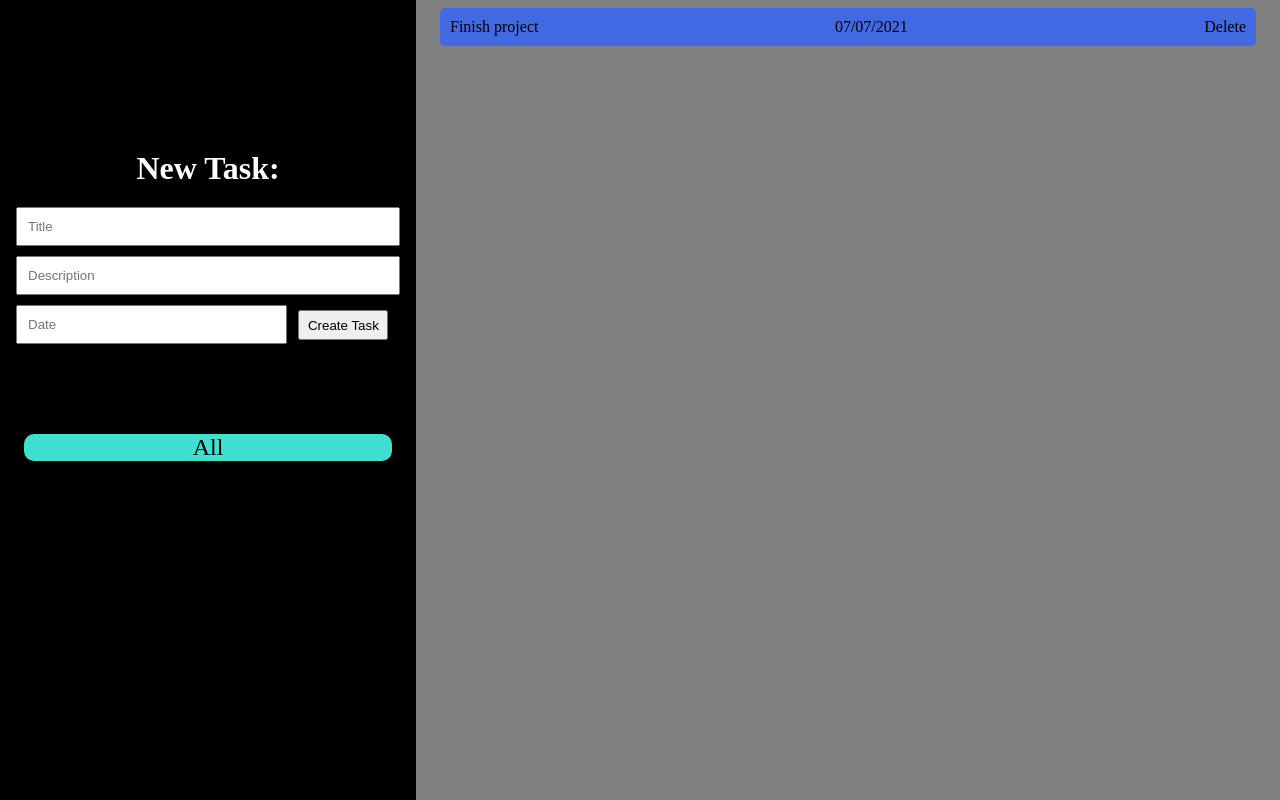
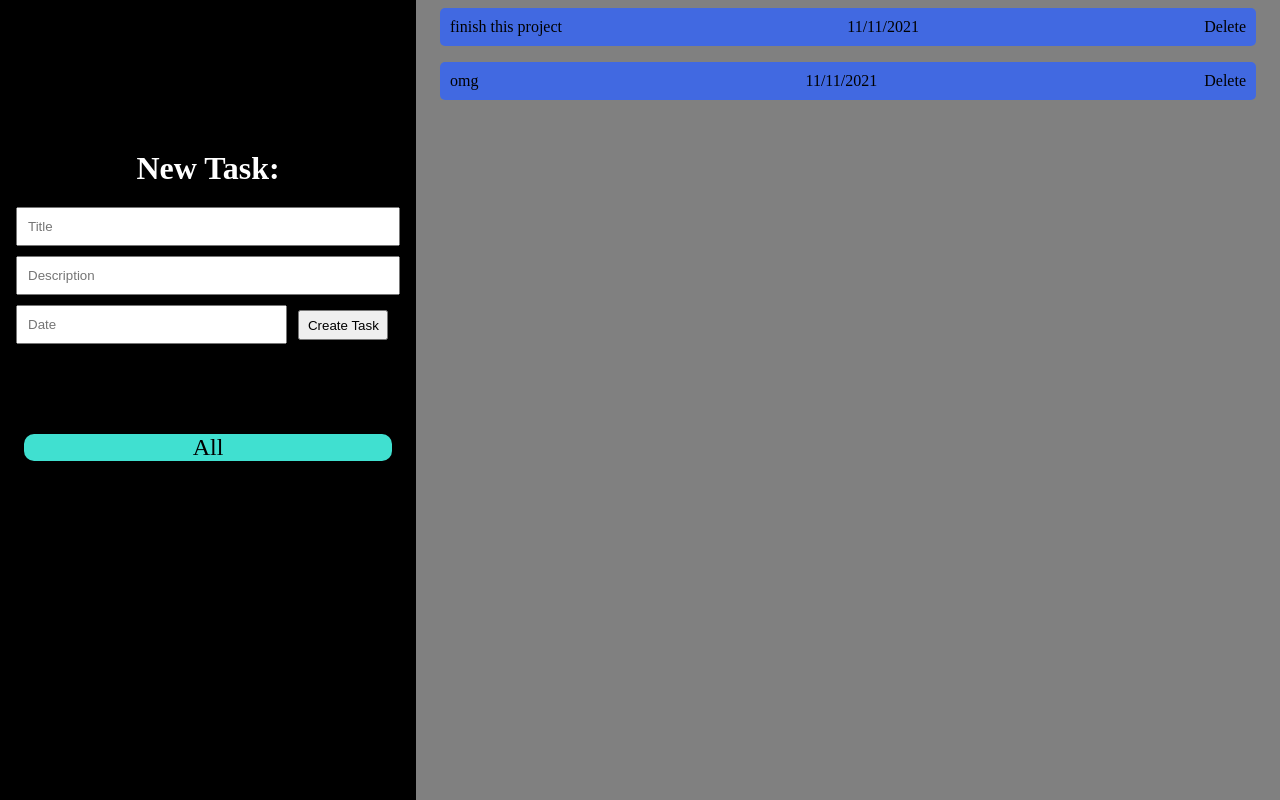
Before and after one commit to cmstiver/productivity-list, a website built with webpack: page dist/index.html in a window 1280 px wide. Built offline with nearby package versions, Linux system fonts and the light colour scheme.

Commit message:
tweaked webpack config and created function to display tasks

```diff
--- a/src/display.js
+++ b/src/display.js
@@ -0,0 +1,22 @@
+import {data} from './index.js'
+
+export let displayController = (function() {
+    function displayTasks() {
+        data.forEach((task) => {
+            document.getElementById('list').innerHTML += `
+            <div class="task">
+                <div class="title">${task.title}</div>
+                <div class="date">${task.date}</div>
+                <div class="delete">Delete</div>
+            </div>
+            `
+        })
+    }
+    function createTask() {
+
+    }
+    return {
+        displayTasks,
+        createTask
+    }
+})();
--- a/src/index.js
+++ b/src/index.js
@@ -0,0 +1,18 @@
+import {displayController} from './display.js'
+
+export let data = [
+    {
+        title: "finish this project",
+        desc: "wowowowowowoowowowowowowowowowowowow",
+        date: "11/11/2021",
+        group: "all"
+    },
+    {
+        title: "omg",
+        desc: "wowowowowowoowowowowowowowowowowowow",
+        date: "11/11/2021",
+        group: "all"
+    }
+]
+
+displayController.displayTasks()
--- a/webpack.config.js
+++ b/webpack.config.js
@@ -1,7 +1,9 @@
 const path = require('path');
 
 module.exports = {
+  mode: 'development',
   entry: './src/index.js',
+  devtool: 'inline-source-map',
   output: {
     filename: 'main.js',
     path: path.resolve(__dirname, 'dist'),
```
Also changed, not shown: dist/index.html, dist/main.js.
